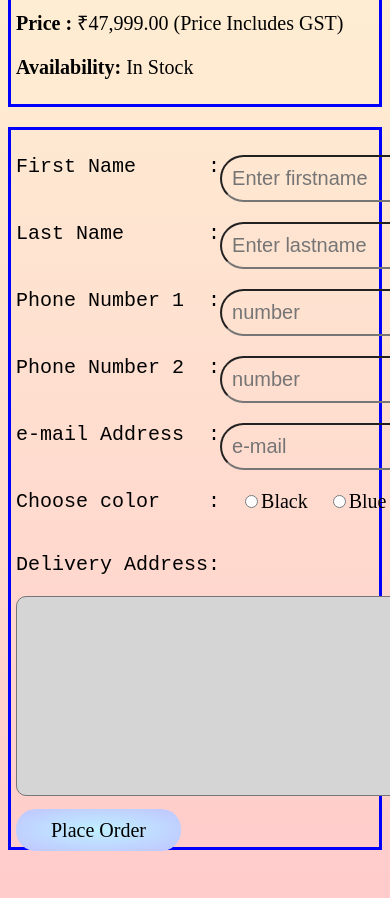
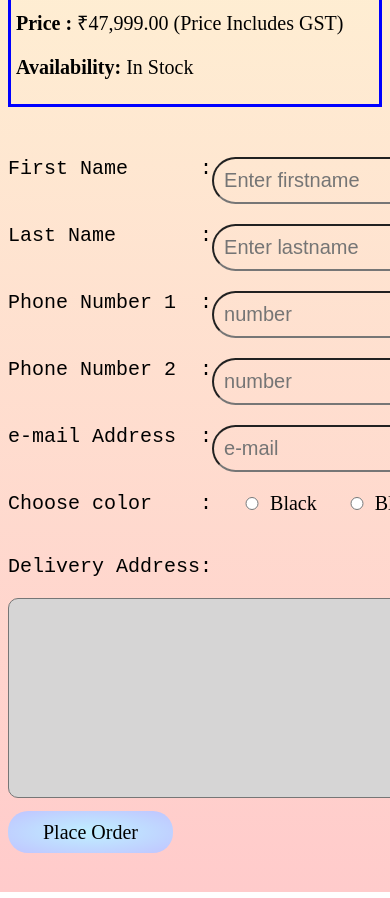
Before and after one commit to SAMBHAJI-12580/E-cart, a plain HTML site: page iPhone 11.html in a window 390 px wide. Shown: the part 460-1358 px from the top of the page. Drawn offline with Linux system fonts and the light colour scheme.

Commit message:
Update iPhone 11.html

```diff
--- a/iPhone 11.html
+++ b/iPhone 11.html
@@ -25,7 +25,7 @@
 
 
 
-            <div class="product">
+            <div class="product-info">
                 <div class="labelBox">
                     <pre>First Name      :</pre>
                     <input type="text" placeholder="Enter firstname">
```
